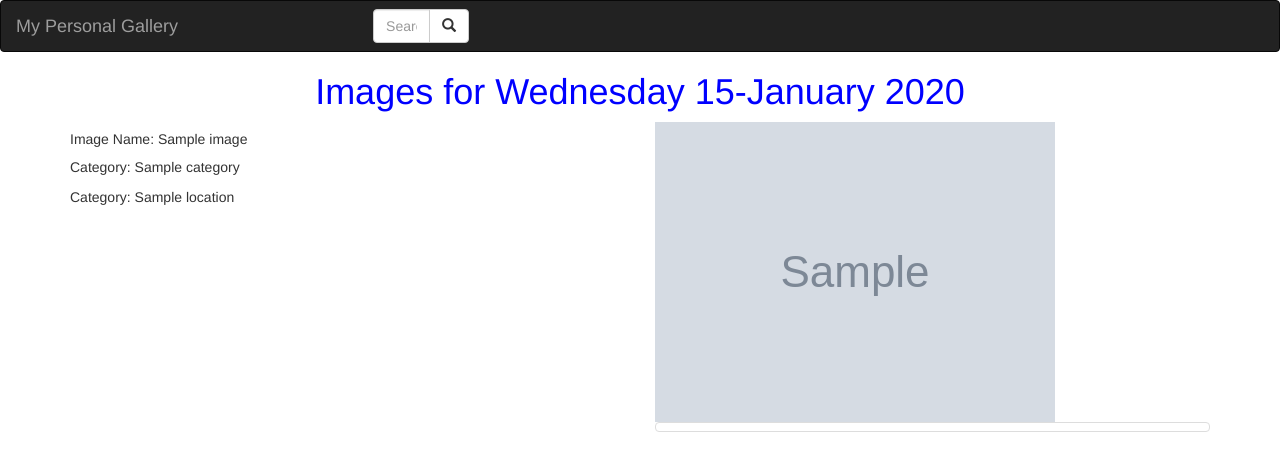
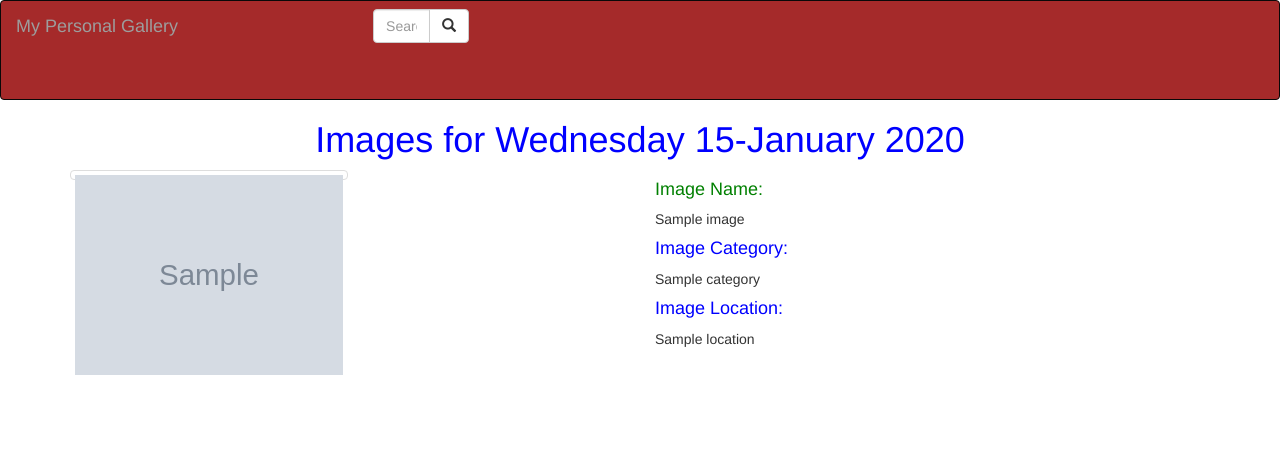
Before and after one commit to samoluoch/photos, a Django app: template photos/templates/all-images/today-images.html in a window 1280 px wide. Shown: the top 471 px of the page. Run offline with Django 3.2, Linux system fonts and the light colour scheme; tables that the repository leaves empty hold one stand-in row (values such as "Sample post"); the template is opened without the code that fills it: values that come from a table or form of the project are taken from there, most other values are stand-ins (such as "Sample title", 1, 10 or a date in 2020); grey boxes marked "Sample" are stand-in pictures; some libraries are stand-ins or nearby versions.

Commit message:
added more styles

```diff
--- a/photos/templates/all-images/today-images.html
+++ b/photos/templates/all-images/today-images.html
@@ -10,19 +10,18 @@
   {% for image in images %}
 
   <div class="row">
+      <!--Display Image  -->
+    <div class="col-xs-6 col-sm-6 col-md-6 col-lg-6" id="">
+        <div class="thumbnail" style="width:50%;">
+            <a href="/image/{{image.id}}" class="text-center"> <img style="float:left;" src="{{image.image.url}}" class="img-responsive" alt="Image"></a>
+
+      </div>
+    </div>
     <!-- displaying Details -->
-    <div class="col-xs-6 col-sm-6 col-md-6 col-lg-6">
-      <h5> Image Name: {{ image.name }} </h5>
-      <p> Category: {{ image.category }} </p>
-      <p> Category: {{ image.location }} </p>
-    </div>
-    <!--Display Image  -->
-    <div class="col-xs-6 col-sm-6 col-md-6 col-lg-6">
-            <a href="/image/{{image.id}}" class="text-center"> <img src="{{image.image.url}}" class="img-responsive" alt="Image">
- </a>
-
-      <div class="thumbnail">
-      </div>
+    <div class="col-xs-6 col-sm-6 col-md-6 col-lg-6" >
+        <p><h4 style="color: green;"> Image Name:</h4> {{ image.name }} </p>
+        <p> <h4 style="color: blue;">Image Category:</h4> {{ image.category }} </p>
+        <p> <h4 style="color: blue;">Image Location:</h4> {{ image.location }} </p>
     </div>
 
   </div>
--- a/photos/templates/navbar.html
+++ b/photos/templates/navbar.html
@@ -6,7 +6,7 @@
   <meta name="viewport" content="width=device-width, initial-scale=1">
 </head>
 <body>
-<nav class="navbar navbar-inverse">
+<nav class="navbar navbar-inverse" style="background-color:brown; height: 100px;">
   <div class="container-fluid">
     <div class="navbar-header">
       <a class="navbar-brand" href="{% url 'image' %}">My Personal Gallery</a>
--- a/static/css/basephotos.css
+++ b/static/css/basephotos.css
@@ -2,3 +2,7 @@ h1
 {
   color: blue;
 }
+
+#col-xs-6 col-sm-6 col-md-6 col-lg-6 {
+background-color: blue;
+}
```
Also changed, not shown: photos/templates/all-images/image.html (+2 -5 lines).
